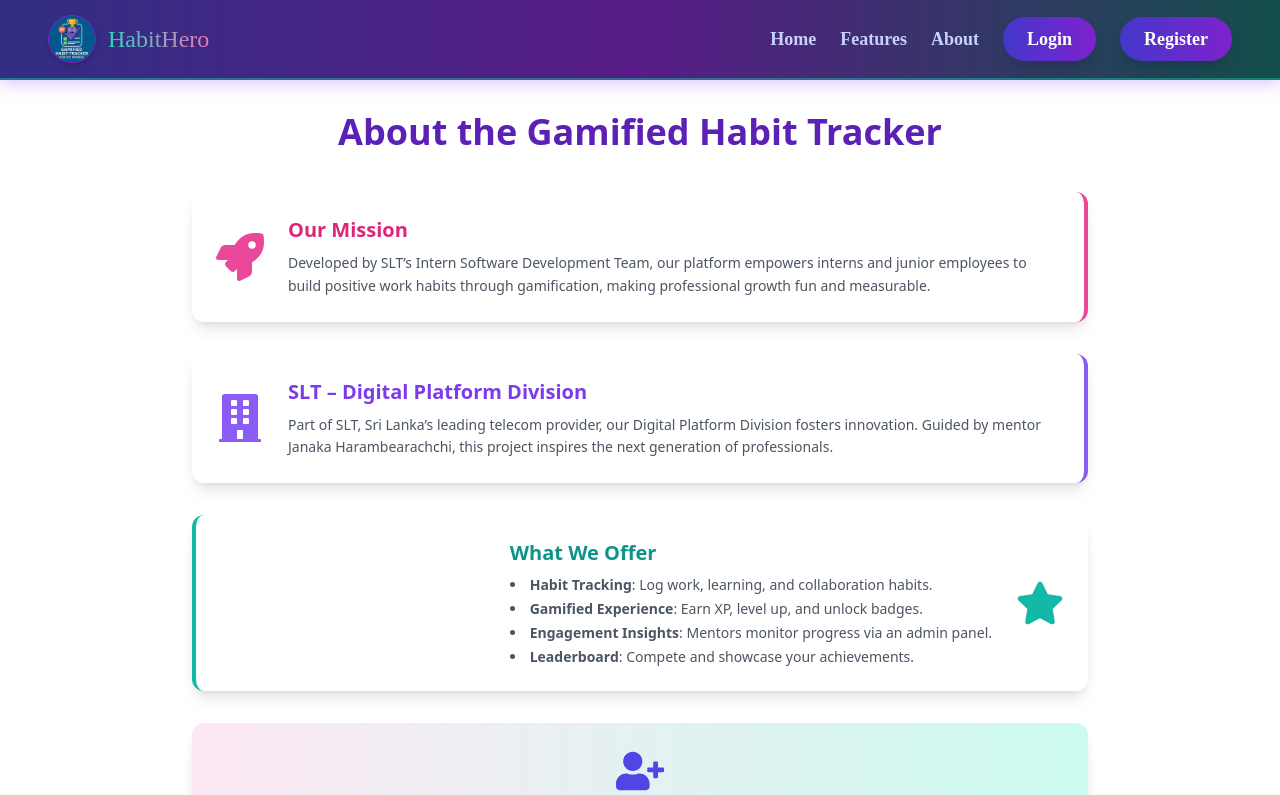
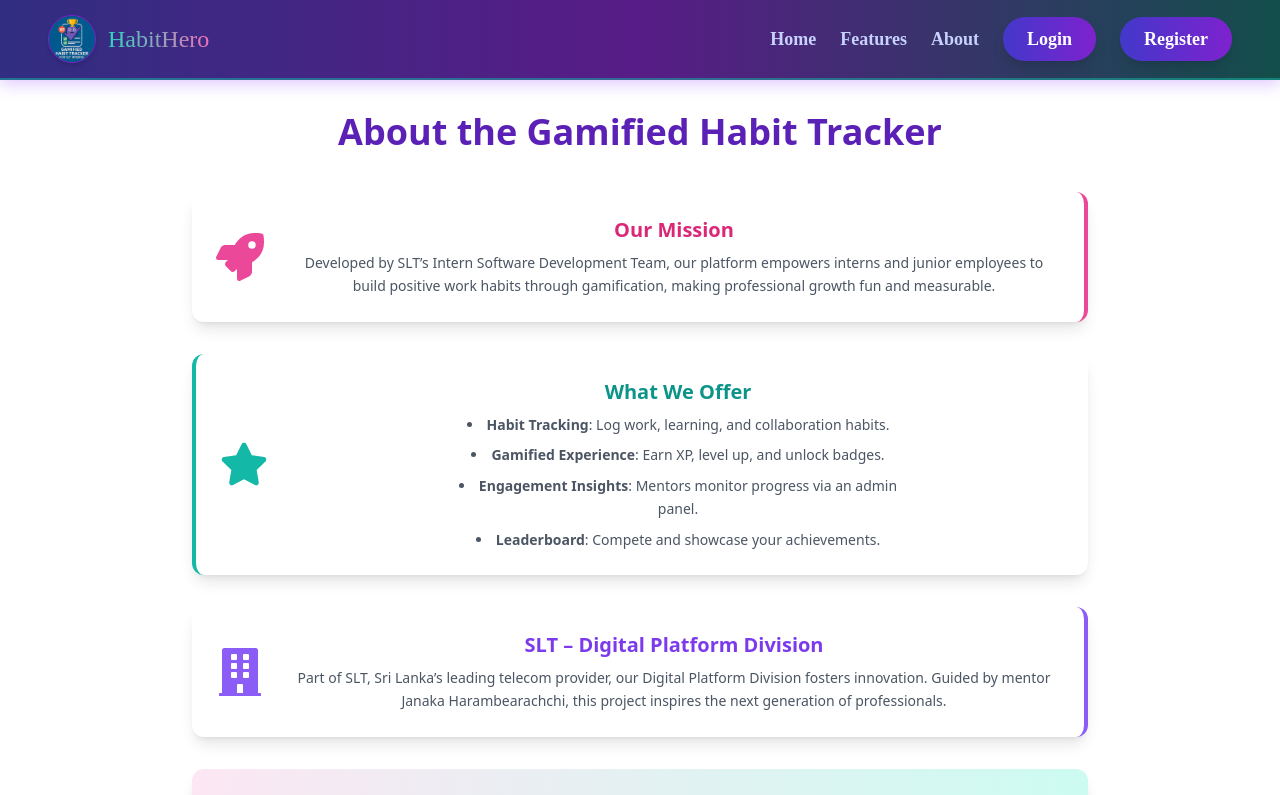
Before and after one commit to DarshiVinushika/Gamified_Habit_Tracker, a React (Create React App) app in the folder frontend/: page /About in a window 1280 px wide. Shown: the top 795 px of the page. Built offline with nearby package versions, Linux system fonts and the light colour scheme; a web font is replaced by a local one.

Commit message:
UI upgrades

```diff
--- a/frontend/src/Pages/About.js
+++ b/frontend/src/Pages/About.js
@@ -1,58 +1,83 @@
-import React from 'react';
-import Navbar from '../Components/Navbar';
-import Footer from '../Components/Footer';
-import { FaRocket, FaStar, FaBuilding, FaUserPlus } from 'react-icons/fa';
+import React from "react";
+import Navbar from "../Components/Navbar";
+import Footer from "../Components/Footer";
+import { FaRocket, FaStar, FaBuilding, FaUserPlus } from "react-icons/fa";
 
 function About() {
   return (
     <div className="flex flex-col min-h-screen">
       <Navbar />
-      <main
-        className="flex-grow flex items-center justify-center px-4 bg-cover bg-center"
-      >
+      <main className="flex-grow flex items-center justify-center px-4 bg-white">
         <div className="w-full max-w-4xl mx-auto my-8 space-y-8">
           <h1 className="text-4xl font-bold text-center text-violet-800 mb-10 animate-fade-in">
             About the Gamified Habit Tracker
           </h1>
 
-          <section className="bg-white shadow-lg rounded-xl p-6 flex items-center space-x-6 hover:shadow-2xl transition-all duration-300 border-r-4 border-pink-500 animate-fade-in-up">
-            <FaRocket className="text-pink-500 text-5xl flex-shrink-0" />
-            <div>
-              <h2 className="text-xl font-semibold text-pink-600 mb-2">Our Mission</h2>
+          <section className="bg-white shadow-lg rounded-xl p-6 flex flex-row items-center hover:shadow-2xl transition-all duration-300 border-r-4 border-pink-500 animate-fade-in-up">
+            <FaRocket className="text-pink-500 text-5xl flex-shrink-0 mr-6" />
+            <div className="text-center">
+              <h2 className="text-xl font-semibold text-pink-600 mb-2">
+                Our Mission
+              </h2>
               <p className="text-gray-600 text-sm leading-relaxed">
-                Developed by SLT’s Intern Software Development Team, our platform empowers interns and junior employees to build positive work habits through gamification, making professional growth fun and measurable.
+                Developed by SLT’s Intern Software Development Team, our
+                platform empowers interns and junior employees to build positive
+                work habits through gamification, making professional growth fun
+                and measurable.
               </p>
             </div>
           </section>
 
-          <section className="bg-white shadow-lg rounded-xl p-6 flex items-center space-x-6 hover:shadow-2xl transition-all duration-300 border-r-4 border-violet-500 animate-fade-in-up animation-delay-200">
-            <FaBuilding className="text-violet-500 text-5xl flex-shrink-0" />
-            <div>
-              <h2 className="text-xl font-semibold text-violet-600 mb-2">SLT – Digital Platform Division</h2>
+          <section className="bg-white shadow-lg rounded-xl p-6 flex flex-row items-center hover:shadow-2xl transition-all duration-300 border-l-4 border-teal-500 animate-fade-in-up animation-delay-100">
+            <FaStar className="text-teal-500 text-5xl flex-shrink-0 mr-6" />
+            <div className="text-center max-w-md mx-auto">
+              <h2 className="text-xl font-semibold text-teal-600 mb-2">
+                What We Offer
+              </h2>
+              <ul className="list-disc list-inside text-gray-600 text-sm space-y-2 leading-relaxed">
+                <li>
+                  <strong>Habit Tracking</strong>: Log work, learning, and
+                  collaboration habits.
+                </li>
+                <li>
+                  <strong>Gamified Experience</strong>: Earn XP, level up, and
+                  unlock badges.
+                </li>
+                <li>
+                  <strong>Engagement Insights</strong>: Mentors monitor progress
+                  via an admin panel.
+                </li>
+                <li>
+                  <strong>Leaderboard</strong>: Compete and showcase your
+                  achievements.
+                </li>
+              </ul>
+            </div>
+          </section>
+
+          <section className="bg-white shadow-lg rounded-xl p-6 flex flex-row items-center hover:shadow-2xl transition-all duration-300 border-r-4 border-violet-500 animate-fade-in-up animation-delay-200">
+            <FaBuilding className="text-violet-500 text-5xl flex-shrink-0 mr-6" />
+            <div className="text-center">
+              <h2 className="text-xl font-semibold text-violet-600 mb-2">
+                SLT – Digital Platform Division
+              </h2>
               <p className="text-gray-600 text-sm leading-relaxed">
-                Part of SLT, Sri Lanka’s leading telecom provider, our Digital Platform Division fosters innovation. Guided by mentor Janaka Harambearachchi, this project inspires the next generation of professionals.
+                Part of SLT, Sri Lanka’s leading telecom provider, our Digital
+                Platform Division fosters innovation. Guided by mentor Janaka
+                Harambearachchi, this project inspires the next generation of
+                professionals.
               </p>
             </div>
           </section>
 
-          <section className="bg-white shadow-lg rounded-xl p-6 flex flex-row-reverse items-center space-x-6 space-x-reverse hover:shadow-2xl transition-all duration-300 border-l-4 border-teal-500 animate-fade-in-up animation-delay-100">
-            <FaStar className="text-teal-500 text-5xl flex-shrink-0" />
-            <div>
-              <h2 className="text-xl font-semibold text-teal-600 mb-2">What We Offer</h2>
-              <ul className="list-disc list-inside text-gray-600 text-sm space-y-1">
-                <li><strong>Habit Tracking</strong>: Log work, learning, and collaboration habits.</li>
-                <li><strong>Gamified Experience</strong>: Earn XP, level up, and unlock badges.</li>
-                <li><strong>Engagement Insights</strong>: Mentors monitor progress via an admin panel.</li>
-                <li><strong>Leaderboard</strong>: Compete and showcase your achievements.</li>
-              </ul>
-            </div>
-          </section>
-
-          <section className="bg-gradient-to-r from-pink-100 to-teal-100 shadow-lg rounded-xl p-6 text-center hover:shadow-2xl transition-all duration-300 animate-fade-in-up animation-delay-300">
+          <section className="bg-gradient-to-r from-pink-100 to-teal-100 shadow-lg rounded-xl p-6 text-center hover:shadow-2xl transition-all duration-300 animate-fade-in-up animation-delay-400 mt-6">
             <FaUserPlus className="text-indigo-600 text-5xl mx-auto mb-4" />
-            <h2 className="text-xl font-semibold text-indigo-600 mb-3">Join Us</h2>
+            <h2 className="text-xl font-semibold text-indigo-600 mb-3">
+              Join Us
+            </h2>
             <p className="text-gray-600 text-sm mb-4">
-              Start your journey of growth! Log in or register to track habits and earn rewards.
+              Transform your work habits! Join now to track, earn rewards, and
+              grow.
             </p>
             <div className="flex justify-center space-x-4">
               <a
```
Also changed, not shown: frontend/src/Pages/Features.js (+32 -14 lines).
